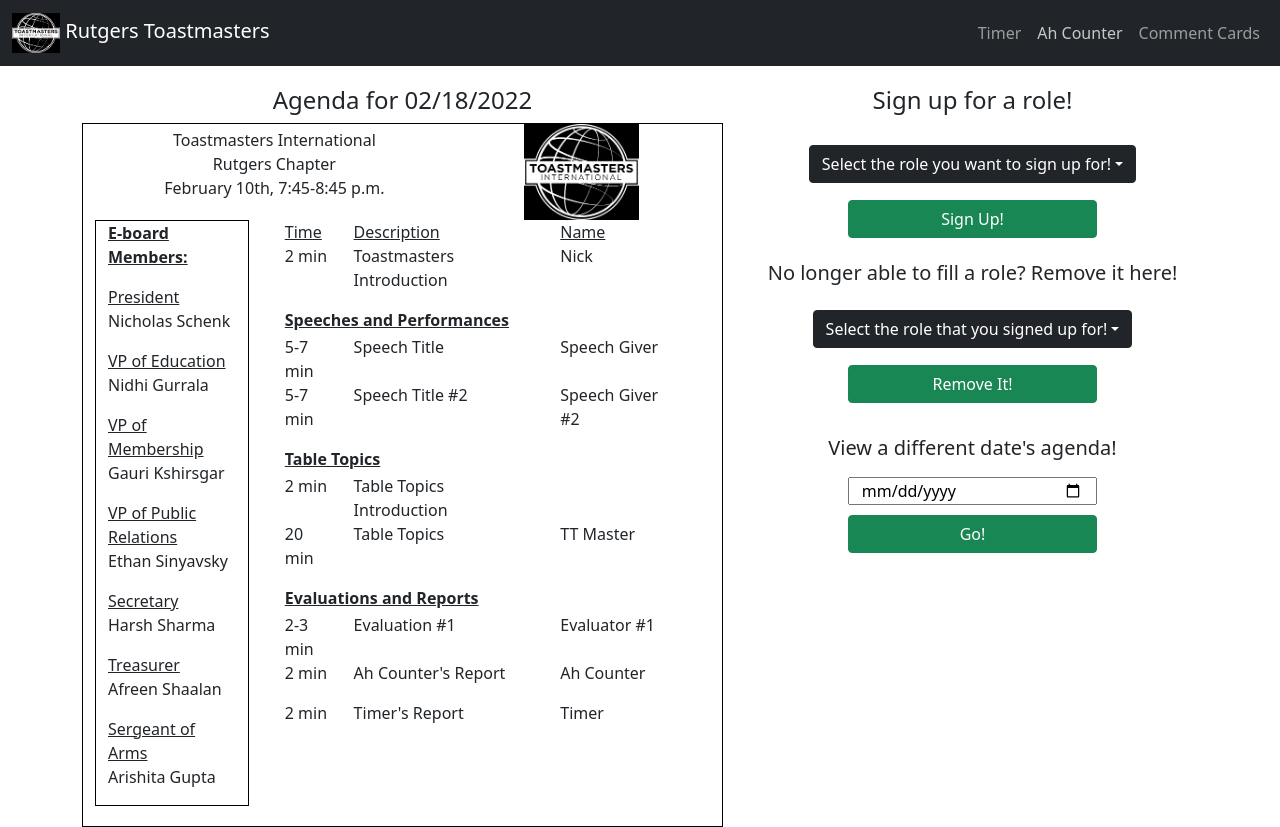
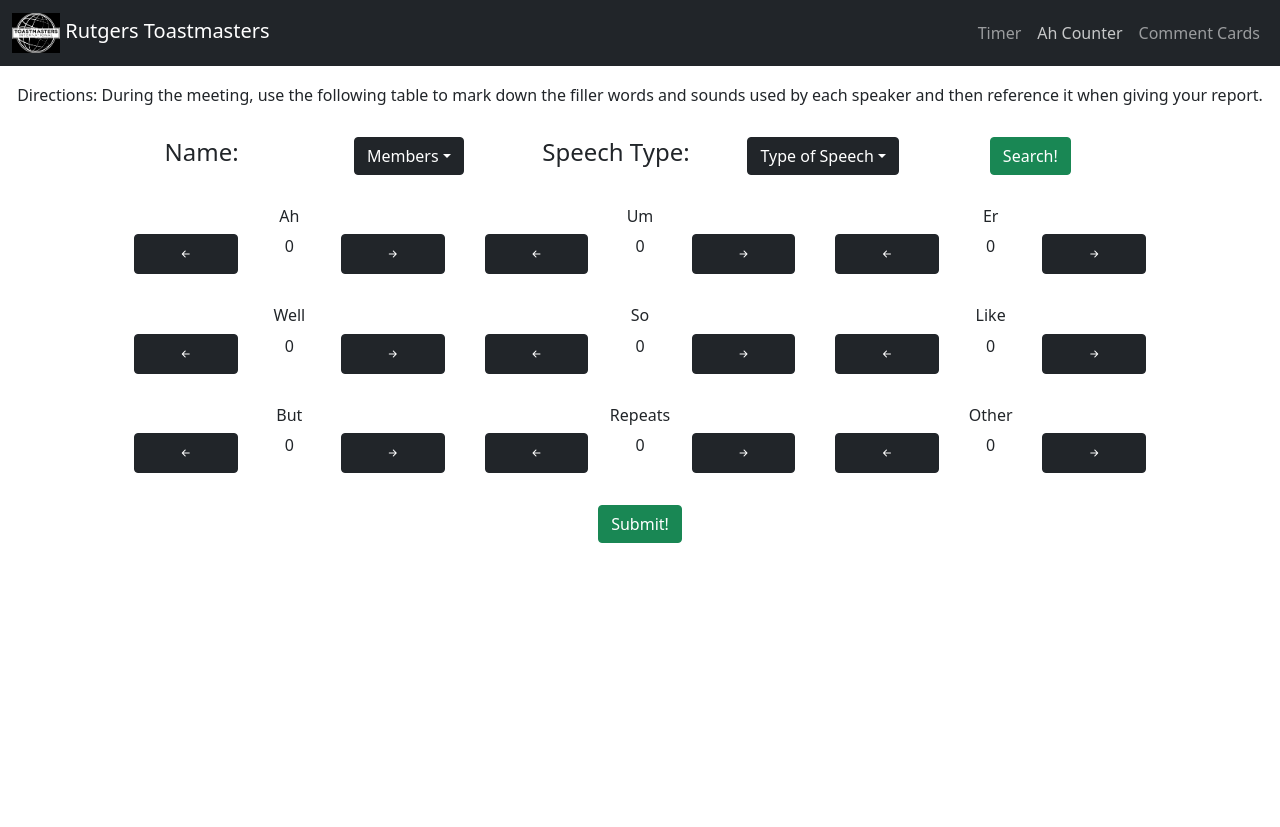
Before and after one commit to SujaySayini/Toastmasters, a React (Create React App) app: page / in a window 1280 px wide. Both pictures are taken after a click on the link "Ah Counter". After the commit the page ends 800 px from the top, so only its background shows below. Built offline with nearby package versions, Linux system fonts and the light colour scheme.

Commit message:
worked on navbar and ahCounter

```diff
--- a/package.json
+++ b/package.json
@@ -7,6 +7,7 @@
     "@testing-library/react": "^12.1.3",
     "@testing-library/user-event": "^13.5.0",
     "bootstrap": "^5.1.3",
+    "bootstrap-icons": "^1.8.1",
     "js-datepicker": "^5.18.0",
     "react": "^17.0.2",
     "react-dom": "^17.0.2",
--- a/src/App.css
+++ b/src/App.css
@@ -1,3 +1,4 @@
+@import url("https://cdn.jsdelivr.net/npm/bootstrap-icons@1.8.1/font/bootstrap-icons.css");
 .App {
   text-align: center;
 }
--- a/src/App.js
+++ b/src/App.js
@@ -1,11 +1,17 @@
 import logo from './logo.svg';
 import './App.css';
 import Agenda  from './components/Agenda';
+import { useState } from 'react';
+import Navbar from './components/Navbar';
 
 function App() {
+  const [page,setPage] = useState(<Agenda></Agenda>);
+
+
   return (
     <div className="App">
-      <Agenda/>
+      <Navbar swap={setPage}/>
+      {page}
     </div>
   );
 }
--- a/src/components/Agenda.js
+++ b/src/components/Agenda.js
@@ -1,5 +1,6 @@
 import 'bootstrap/dist/css/bootstrap.min.css';
 import 'bootstrap/dist/js/bootstrap.bundle.min';
+
 import toastyblack from '../images/toasty-black.png';
 
 const Agenda = () => {
@@ -11,23 +12,6 @@
     today = mm + '/' + dd + '/' + yyyy;
     return (
         <div>
-            <nav style={{marginBottom: '20px'}}className = "navbar navbar-expand-sm bg-dark navbar-dark">
-                <div className = "container-fluid">
-                <a className="navbar-brand" href="#"><img style = {{height:'40px'}} src={toastyblack}/> <span>Rutgers Toastmasters</span></a>
-
-                    <ul className = "navbar-nav">
-                        <li className = "nav-item" >
-                            <a className = "nav-link" href = "#">Timer</a>
-                        </li>
-                        <li className = "nav-item" >
-                            <a className = "nav-link" href = "#">Ah Counter</a>
-                        </li>
-                        <li className = "nav-item" >
-                            <a className = "nav-link" href = "#">Comment Cards</a>
-                        </li>
-                    </ul>
-                </div>
-            </nav>
             <div className='container'>
                 <div className = 'row'>
                     <div className = 'col-lg-7'>
--- /dev/null
+++ b/src/components/AhCounter.js
@@ -0,0 +1,66 @@
+import { useState } from "react";
+import Tracker from "./Tracker";
+
+const AhCounter = (props) => {
+    const [trackerStates, setTrackerStates] = useState([0, 0, 0, 0, 0, 0, 0, 0, 0]);
+    return (
+        <div>
+            <h6>Directions: During the meeting, use the following table to mark down the filler words
+                and sounds used by each speaker and then reference it when giving your report.</h6>
+            <div class="container">
+                <div className='row align-items-center' style={{ margin: '2em' }}>
+                    <h4 className='col-2'>Name:</h4>
+                    <div className='row col-3'>
+                        <div className="dropdown">
+                            <button type="button" className="btn btn-dark dropdown-toggle" data-bs-toggle="dropdown">
+                                Members
+                            </button>
+                            <ul className="dropdown-menu">
+                                <li><a className="dropdown-item" href="#">Name1</a></li>
+                                <li><a className="dropdown-item" href="#">Name2</a></li>
+                                <li><a className="dropdown-item" href="#">Name3</a></li>
+                            </ul>
+                        </div>
+                    </div>
+                    <h4 className='col-2'>Speech Type:</h4>
+                    <div className='row col-3'>
+                        <div className="dropdown">
+                            <button type="button" className="btn btn-dark dropdown-toggle" data-bs-toggle="dropdown">
+                                Type of Speech
+                            </button>
+                            <ul className="dropdown-menu">
+                                <li><a className="dropdown-item" href="#">Speech1</a></li>
+                                <li><a className="dropdown-item" href="#">Speech2</a></li>
+                                <li><a className="dropdown-item" href="#">Speech3</a></li>
+                            </ul>
+                        </div>
+                    </div>
+                    <div className=" col-2">
+                        <button type='button' className='btn btn-success'>Search!</button>
+                    </div>
+                </div>
+                <div class="row" style={{ margin: "2em" }}>
+                    <Tracker label='Ah' index={0} trackerStates={trackerStates} setTrackerStates={setTrackerStates}></Tracker>
+                    <Tracker label='Um' index={1} trackerStates={trackerStates} setTrackerStates={setTrackerStates}></Tracker>
+                    <Tracker label='Er' index={2} trackerStates={trackerStates} setTrackerStates={setTrackerStates}></Tracker>
+                </div>
+                <div class="row" style={{ margin: "2em" }}>
+                    <Tracker label='Well' index={3} trackerStates={trackerStates} setTrackerStates={setTrackerStates}></Tracker>
+                    <Tracker label='So' index={4} trackerStates={trackerStates} setTrackerStates={setTrackerStates}></Tracker>
+                    <Tracker label='Like' index={5} trackerStates={trackerStates} setTrackerStates={setTrackerStates}></Tracker>
+                </div>
+                <div class="row" style={{ margin: "2em" }}>
+                    <Tracker label='But' index={6} trackerStates={trackerStates} setTrackerStates={setTrackerStates}></Tracker>
+                    <Tracker label='Repeats' index={7} trackerStates={trackerStates} setTrackerStates={setTrackerStates}></Tracker>
+                    <Tracker label='Other' index={8} trackerStates={trackerStates} setTrackerStates={setTrackerStates}></Tracker>
+                </div>
+
+                <div>
+                    <button type='button' className='btn btn-success'>Submit!</button>
+                </div>
+            </div>
+        </div>
+    );
+}
+
+export default AhCounter;
--- /dev/null
+++ b/src/components/Navbar.js
@@ -0,0 +1,26 @@
+import toastyblack from '../images/toasty-black.png';
+import AhCounter from './AhCounter';
+
+const Navbar = (props) => {
+    return (
+        <nav style={{marginBottom: '20px'}}className = "navbar navbar-expand-sm bg-dark navbar-dark">
+                <div className = "container-fluid">
+                <a className="navbar-brand" href="#"><img style = {{height:'40px'}} src={toastyblack}/> <span>Rutgers Toastmasters</span></a>
+
+                    <ul className = "navbar-nav">
+                        <li className = "nav-item" >
+                            <a className = "nav-link" href = "#">Timer</a>
+                        </li>
+                        <li className = "nav-item" >
+                            <a className = "nav-link" href = "#" onClick={() =>{props.swap(<AhCounter/>)}}>Ah Counter</a>
+                        </li>
+                        <li className = "nav-item" >
+                            <a className = "nav-link" href = "#">Comment Cards</a>
+                        </li>
+                    </ul>
+                </div>
+            </nav>
+    );
+}
+
+export default Navbar;
--- /dev/null
+++ b/src/components/Tracker.js
@@ -0,0 +1,36 @@
+
+function Tracker(props) {
+    // props.label - name
+    // props.index - number
+    // props.trackerStates - array of numbers
+    // props.setTrackerStates - change value function
+    const { label, index, trackerStates, setTrackerStates } = props;
+    const value = trackerStates[index];
+
+    console.log(trackerStates);
+
+    function updateState(newValue) {
+        if (newValue < 0) {
+            newValue = 0;
+        }
+        let states = trackerStates;
+        states[index] = newValue;
+        setTrackerStates(() => [...states]);
+    }
+    return (
+        <div className='container col-4' style={{paddingLeft:'2em', paddingRight:'2em'}}>
+            <h6>{label}</h6>
+            <div className='row'>
+                <button type="button" class="btn btn-dark col-4" onClick={() => { updateState(value - 1) }}>
+                    <span class="bi-arrow-left-short" style={{ fontSize: '1em' }}></span>
+                </button>
+                <p class="col-4">{value}</p>
+                <button type="button" class="btn btn-dark col-4" onClick={() => { updateState(value + 1) }}>
+                    <span class="bi-arrow-right-short" style={{ fontSize: '1em' }}></span>
+                </button>
+            </div>
+        </div>
+
+    );
+}
+export default Tracker;
```
Also changed, not shown: 1 other file (tests, documents, lock files or other folders).
